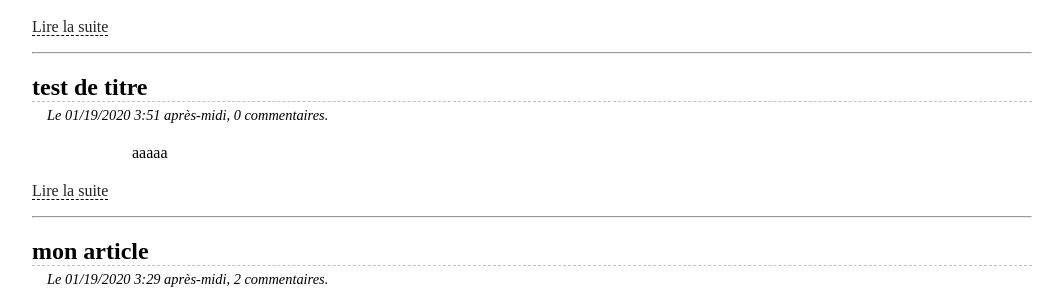
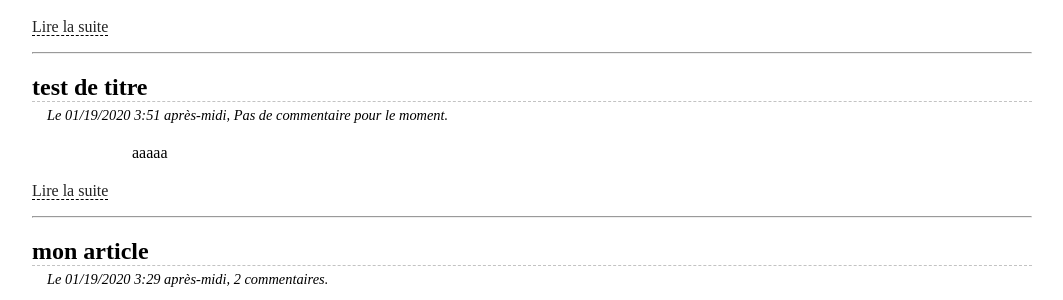
Before and after one commit to Romutech/activity1-django, a Django app: page /blog/accueil/ in a window 1280 px wide. Shown: the part 230-530 px from the top of the page, without its empty margins (108-1171 px from the left). Run offline with Django 3.2, Linux system fonts and the light colour scheme; data comes from the database, SQL or seed files in the repository; both versions use the stored data as it was after the commit.

Commit message:
fix pluralize

```diff
--- a/blog/templates/blog/accueil.html
+++ b/blog/templates/blog/accueil.html
@@ -8,7 +8,12 @@
 	{% for article in articles %}
 		<h2 class="titre-article">{{ article.titre }}</h2>
 
-		<p class="infos-article">Le {{ article.date|date:'SHORT_DATETIME_FORMAT' }}, {{ article.comment_set.count }} commentaire{{ article.comment_set.count|pluralize }}.</p>
+		<p class="infos-article">Le {{ article.date|date:'SHORT_DATETIME_FORMAT' }},
+		{% if 0 == article.comment_set.count %}
+			Pas de commentaire pour le moment.
+		{% else %}
+			{{ article.comment_set.count }} commentaire{{ article.comment_set.count|pluralize }}.</p>
+		{% endif %}
 
 		<div class="contenu-article">
 			{{ article.contenu|safe|truncatewords_html:30 }}
```
Also changed, not shown: db.sqlite3.
